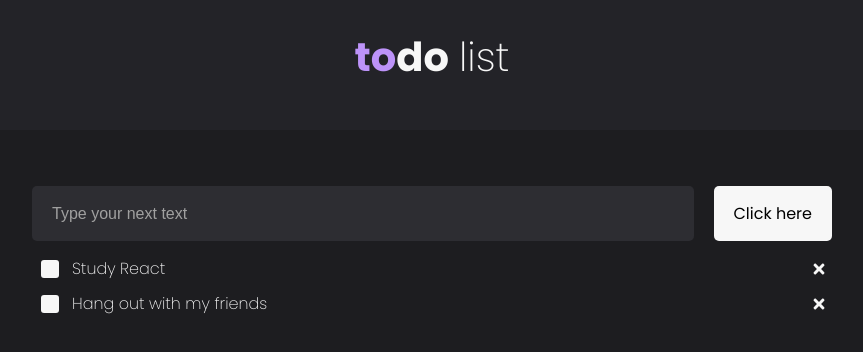
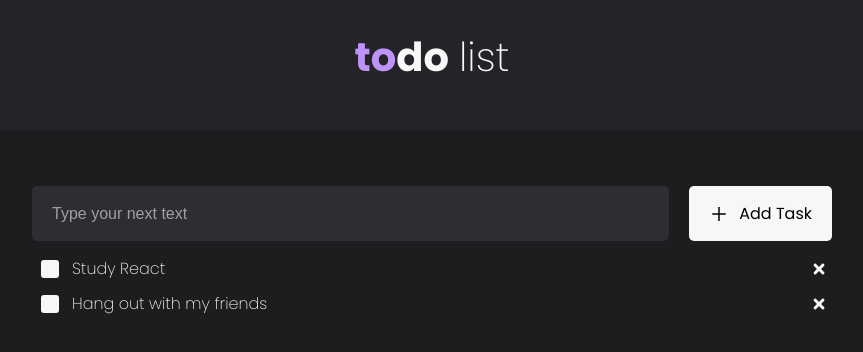
Before and after one commit to martinsju/todo-list-livecoding, a React (Create React App) app: page / in a window 1280 px wide. Shown: the top 352 px of the page, without its empty margins (208-1071 px from the left). Built offline with nearby package versions, Linux system fonts and the light colour scheme.

Commit message:
style: add icon to main button

```diff
--- a/src/components/ListPage/index.js
+++ b/src/components/ListPage/index.js
@@ -1,6 +1,7 @@
 import React, { useEffect, useState } from 'react'
 import { toast } from 'react-toastify'
 import 'react-toastify/dist/ReactToastify.css'
+import { AiOutlinePlus } from 'react-icons/ai'
 import ListItem from '../ListItem/index.js'
 import Button from '../Button/index.js'
 import Input from '../Input/index.js'
@@ -129,7 +130,10 @@ function ListPage() {
 					value={input}
 				/>
 
-				<Button onClick={addListItem}>Click here</Button>
+				<Button onClick={addListItem}>
+					<AiOutlinePlus />
+					Add Task
+				</Button>
 			</C.AddArea>
 
 			{!list.length && <C.Label>No items yet :(</C.Label>}
```
